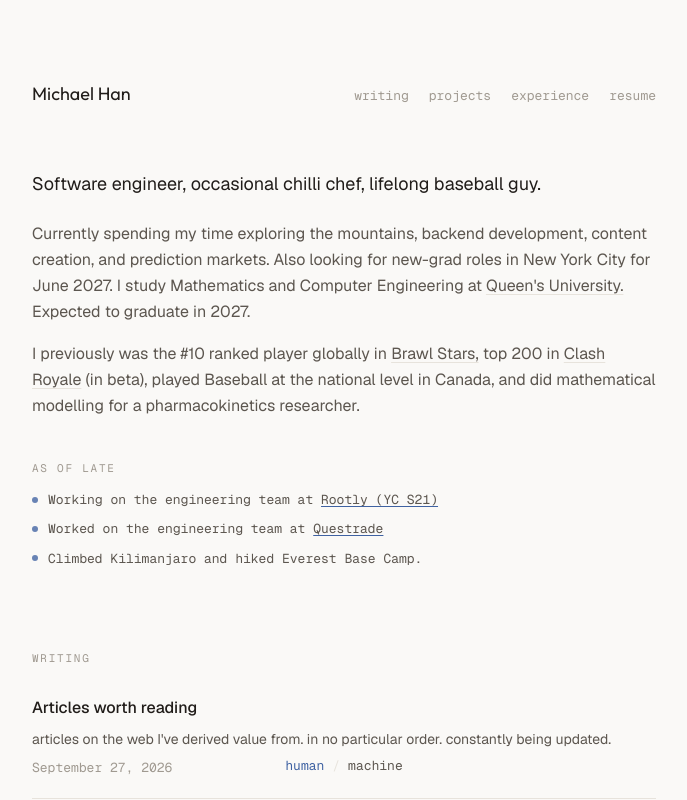
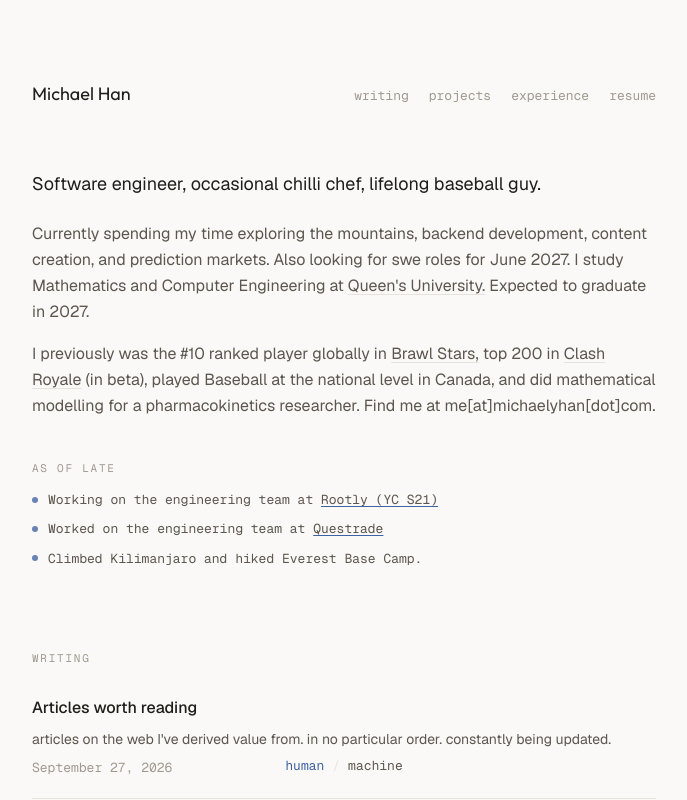
Before and after one commit to michael-han-dev/michaelhandev, a Next.js app: page / in a window 1280 px wide. Shown: the top 800 px of the page, without its empty margins (296-983 px from the left). Built offline with nearby package versions, Linux system fonts and the light colour scheme; no server answers.

Commit message:
update contact and roles

```diff
--- a/app/llms.txt/route.ts
+++ b/app/llms.txt/route.ts
@@ -13,9 +13,9 @@ export function GET() {
 
 > Software engineer, occasional chilli chef, lifelong baseball guy.
 
-Currently spending my time exploring the mountains, backend development, content creation, and prediction markets. Also looking for new-grad roles in New York City for June 2027. I study Mathematics and Computer Engineering at [Queen's University](https://www.queensu.ca/). Expected to graduate in 2027.
+Currently spending my time exploring the mountains, backend development, content creation, and prediction markets. Also looking for swe roles for June 2027. I study Mathematics and Computer Engineering at [Queen's University](https://www.queensu.ca/). Expected to graduate in 2027.
 
-I previously was the #10 ranked player globally in [Brawl Stars](https://supercell.com/en/games/brawlstars/), top 200 in [Clash Royale](https://supercell.com/en/games/clashroyale/) (in beta), played Baseball at the national level in Canada, and did mathematical modelling for a pharmacokinetics researcher.
+I previously was the #10 ranked player globally in [Brawl Stars](https://supercell.com/en/games/brawlstars/), top 200 in [Clash Royale](https://supercell.com/en/games/clashroyale/) (in beta), played Baseball at the national level in Canada, and did mathematical modelling for a pharmacokinetics researcher. Find me at me[at]michaelyhan[dot]com.
 
 ## As of late
 
--- a/app/page.tsx
+++ b/app/page.tsx
@@ -20,7 +20,7 @@ export default function Home() {
             Software engineer, occasional chilli chef, lifelong baseball guy.
           </h1>
           <p className="mt-6 leading-relaxed text-[var(--ink-2)]">
-            Currently spending my time exploring the mountains, backend development, content creation, and prediction markets. Also looking for new-grad roles in New York City for June 2027. I study Mathematics and
+            Currently spending my time exploring the mountains, backend development, content creation, and prediction markets. Also looking for swe roles for June 2027. I study Mathematics and
             Computer Engineering at{' '}
             <a
               href="https://www.queensu.ca/"
@@ -52,7 +52,7 @@ export default function Home() {
               Clash Royale
             </a>{' '}
             (in beta), played Baseball at the national level in Canada, and did mathematical modelling for a
-            pharmacokinetics researcher.
+            pharmacokinetics researcher. Find me at me[at]michaelyhan[dot]com.
           </p>
 
           <div className="mt-10">
```
